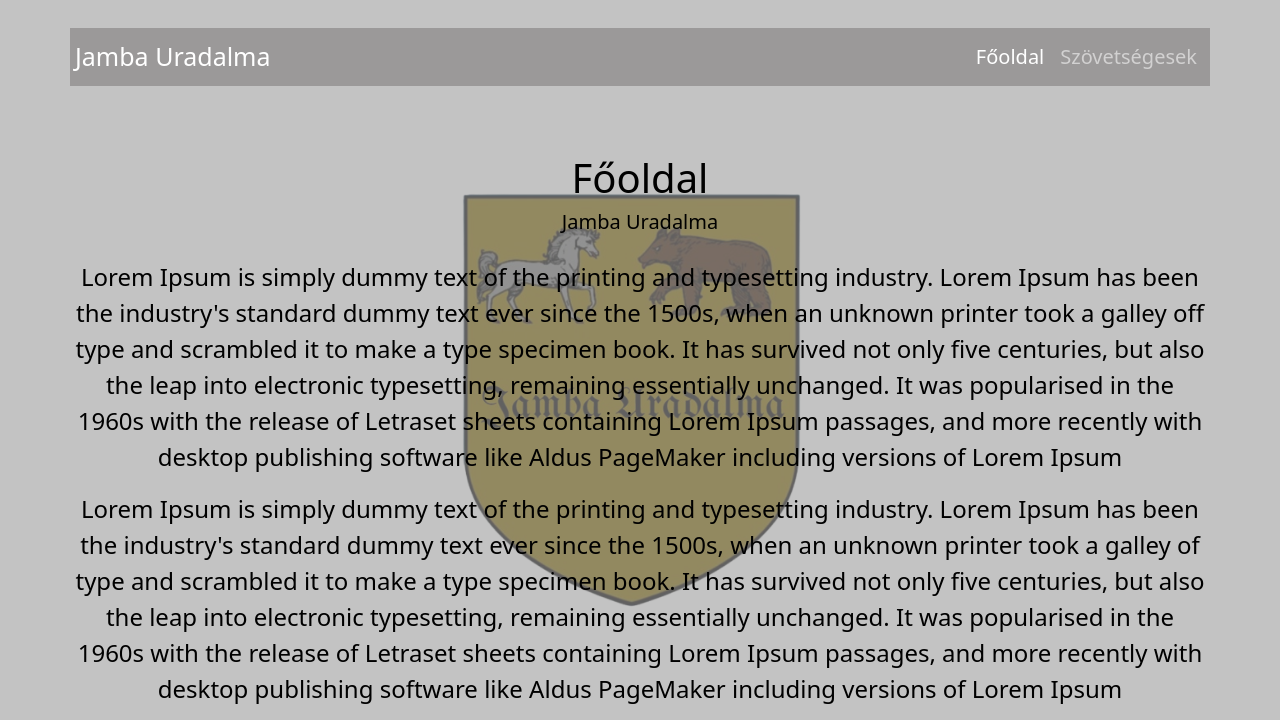
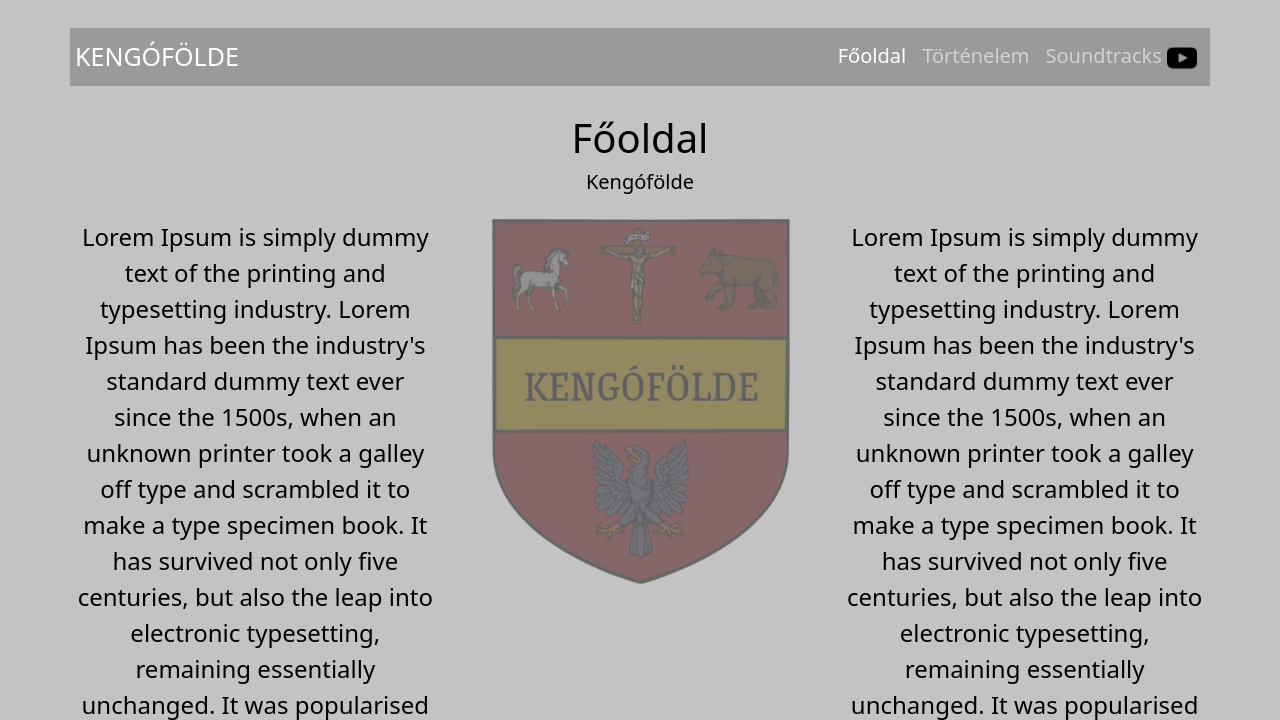
Before and after one commit to Jamba01/Jamba-uradalma, a plain HTML site: page index.html in a window 1280 px wide. Both pictures are taken after a click on the link "Főoldal". Shown: the top 720 px of the page. Drawn offline with nearby package versions, Linux system fonts and the light colour scheme.

Commit message:
kicsit jobb

```diff
--- a/index.html
+++ b/index.html
@@ -6,13 +6,13 @@
     <link href="https://cdn.jsdelivr.net/npm/bootstrap@5.0.2/dist/css/bootstrap.min.css" rel="stylesheet" integrity="sha384-EVSTQN3/azprG1Anm3QDgpJLIm9Nao0Yz1ztcQTwFspd3yD65VohhpuuCOmLASjC" crossorigin="anonymous">
     <link rel="stylesheet" href="style.css">
     <link rel="icon" href="pix/egypt.png">
-    <title>Jamba Uradalma</title>
+    <title>KENGÓFÖLDE</title>
 </head>
-<img src="imgs/lgogo.png" class="bg-image" alt="">
+<img src="imgs/KENGOFOLDE_UJu.png" class="bg-image" alt="">
 <body>
 <nav class="navbar navbar-expand-lg navbar-light navbar-dark">
     <div class="container">
-        <a class="navbar-brand" href="#">Jamba Uradalma</a>
+        <a class="navbar-brand" href="#">KENGÓFÖLDE</a>
         <button class="navbar-toggler" type="button" data-bs-toggle="collapse" data-bs-target="#navbarNav" aria-controls="navbarNav" aria-expanded="false" aria-label="Toggle navigation">
             <span class="navbar-toggler-icon"></span>
         </button>
@@ -22,7 +22,10 @@
                     <a class="nav-link active" aria-current="page" onclick="showPage('home')" href="#">Főoldal</a>
                 </li>
                 <li class="nav-item">
-                    <a class="nav-link" aria-current="page" onclick="showPage('about')" href="#">Szövetségesek</a>
+                    <a class="nav-link" aria-current="page" onclick="showPage('about')" href="#">Történelem</a>
+                </li>
+                <li class="nav-item">
+                    <a class="nav-link" aria-current="page" onclick="open" href="https://www.youtube.com/@gergojambor733/videos" target="_blank"> Soundtracks <img src="imgs/youtube.png" width="30px" height="30px"></a>
                 </li>
             </ul>
         </div>
@@ -33,30 +36,36 @@
 </div>
 
 <div id="home" class="content page">
-    <h1>Főoldal</h1>
-    <h2>Jamba Uradalma</h2>
+    <h1 style="margin-top: -40px;">Főoldal</h1>
+    <h2>Kengófölde</h2>
     <div class="container tart">
         <div class="row">
-            <div class="col-12">
+            <div class="col-4">
                 <p>Lorem Ipsum is simply dummy text of the printing and typesetting industry. Lorem Ipsum has been the industry's standard dummy text ever since the 1500s, when an unknown printer took a galley off type and scrambled it to make a type specimen book. It has survived not only five centuries, but also the leap into electronic typesetting, remaining essentially unchanged. It was popularised in the 1960s with the release of Letraset sheets containing Lorem Ipsum passages, and more recently with desktop publishing software like Aldus PageMaker including versions of Lorem Ipsum</p>
             </div>
-            <p>Lorem Ipsum is simply dummy text of the printing and typesetting industry. Lorem Ipsum has been the industry's standard dummy text ever since the 1500s, when an unknown printer took a galley of type and scrambled it to make a type specimen book. It has survived not only five centuries, but also the leap into electronic typesetting, remaining essentially unchanged. It was popularised in the 1960s with the release of Letraset sheets containing Lorem Ipsum passages, and more recently with desktop publishing software like Aldus PageMaker including versions of Lorem Ipsum</p>
+            <div class="col-4" id="üres">
+            </div>
+            <div class="col-4">
+                <p>Lorem Ipsum is simply dummy text of the printing and typesetting industry. Lorem Ipsum has been the industry's standard dummy text ever since the 1500s, when an unknown printer took a galley off type and scrambled it to make a type specimen book. It has survived not only five centuries, but also the leap into electronic typesetting, remaining essentially unchanged. It was popularised in the 1960s with the release of Letraset sheets containing Lorem Ipsum passages, and more recently with desktop publishing software like Aldus PageMaker including versions of Lorem Ipsum</p>
+            </div>
         </div>
-        <p>Lorem Ipsum is simply dummy text of the printing and typesetting industry. Lorem Ipsum has been the industry's standard dummy text ever since the 1500s, when an unknown printer took a galley of type and scrambled it to make a type specimen book. It has survived not only five centuries, but also the leap into electronic typesetting, remaining essentially unchanged. It was popularised in the 1960s with the release of Letraset sheets containing Lorem Ipsum passages, and more recently with desktop publishing software like Aldus PageMaker including versions of Lorem Ipsum</p>
     </div>
 </div>
 
 <div id="about" class="content page">
-    <h1>Szövetségesek</h1>
-    <h2>Jamba Uradalma szövetségesei</h2>
+    <h1 style="margin-top: -20px;">Kengófölde történelme</h1>
+    <h2></h2>
     <div class="container tart">
         <div class="row">
-            <div class="col-12">
+            <div class="col-4">
                 <p>Lorem Ipsum is simply dummy text of the printing and typesetting industry. Lorem Ipsum has been the industry's standard dummy text ever since the 1500s, when an unknown printer took a galley off type and scrambled it to make a type specimen book. It has survived not only five centuries, but also the leap into electronic typesetting, remaining essentially unchanged. It was popularised in the 1960s with the release of Letraset sheets containing Lorem Ipsum passages, and more recently with desktop publishing software like Aldus PageMaker including versions of Lorem Ipsum</p>
             </div>
-            <p>Lorem Ipsum is simply dummy text of the printing and typesetting industry. Lorem Ipsum has been the industry's standard dummy text ever since the 1500s, when an unknown printer took a galley of type and scrambled it to make a type specimen book. It has survived not only five centuries, but also the leap into electronic typesetting, remaining essentially unchanged. It was popularised in the 1960s with the release of Letraset sheets containing Lorem Ipsum passages, and more recently with desktop publishing software like Aldus PageMaker including versions of Lorem Ipsum</p>
+            <div class="col-4" id="üres">
+            </div>
+            <div class="col-4">
+                <p>Lorem Ipsum is simply dummy text of the printing and typesetting industry. Lorem Ipsum has been the industry's standard dummy text ever since the 1500s, when an unknown printer took a galley off type and scrambled it to make a type specimen book. It has survived not only five centuries, but also the leap into electronic typesetting, remaining essentially unchanged. It was popularised in the 1960s with the release of Letraset sheets containing Lorem Ipsum passages, and more recently with desktop publishing software like Aldus PageMaker including versions of Lorem Ipsum</p>
+            </div>
         </div>
-        <p>Lorem Ipsum is simply dummy text of the printing and typesetting industry. Lorem Ipsum has been the industry's standard dummy text ever since the 1500s, when an unknown printer took a galley of type and scrambled it to make a type specimen book. It has survived not only five centuries, but also the leap into electronic typesetting, remaining essentially unchanged. It was popularised in the 1960s with the release of Letraset sheets containing Lorem Ipsum passages, and more recently with desktop publishing software like Aldus PageMaker including versions of Lorem Ipsum</p>
     </div>
 </div>
 
--- a/style.css
+++ b/style.css
@@ -88,3 +88,7 @@ animation: fadeIn 1s ease-in-out;
 opacity: 1;
 transform: translateY(0);
 }
+
+#kaka{
+    color: transparent;
+}
```
Also changed, not shown: imgs/KENGOFOLDE_UJu.png (added), imgs/lgogo.png (deleted), imgs/youtube.png (added).
